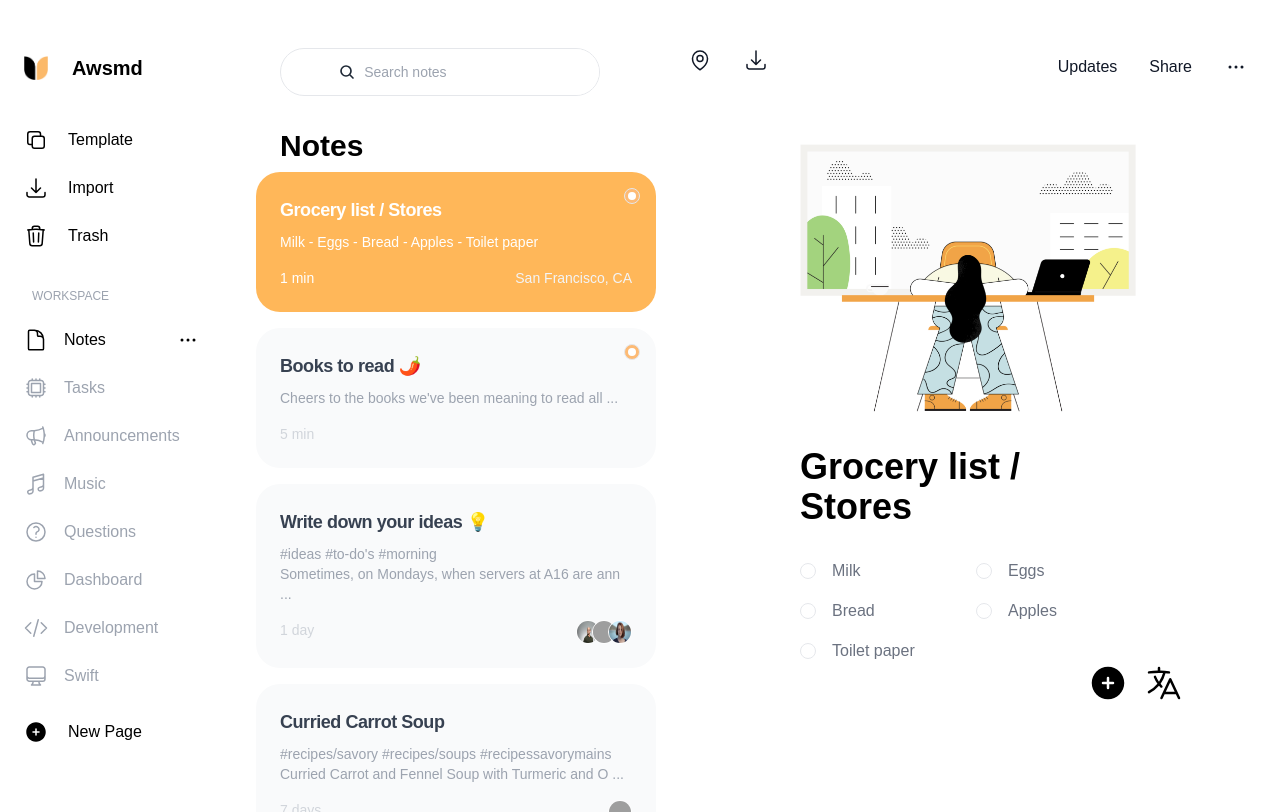
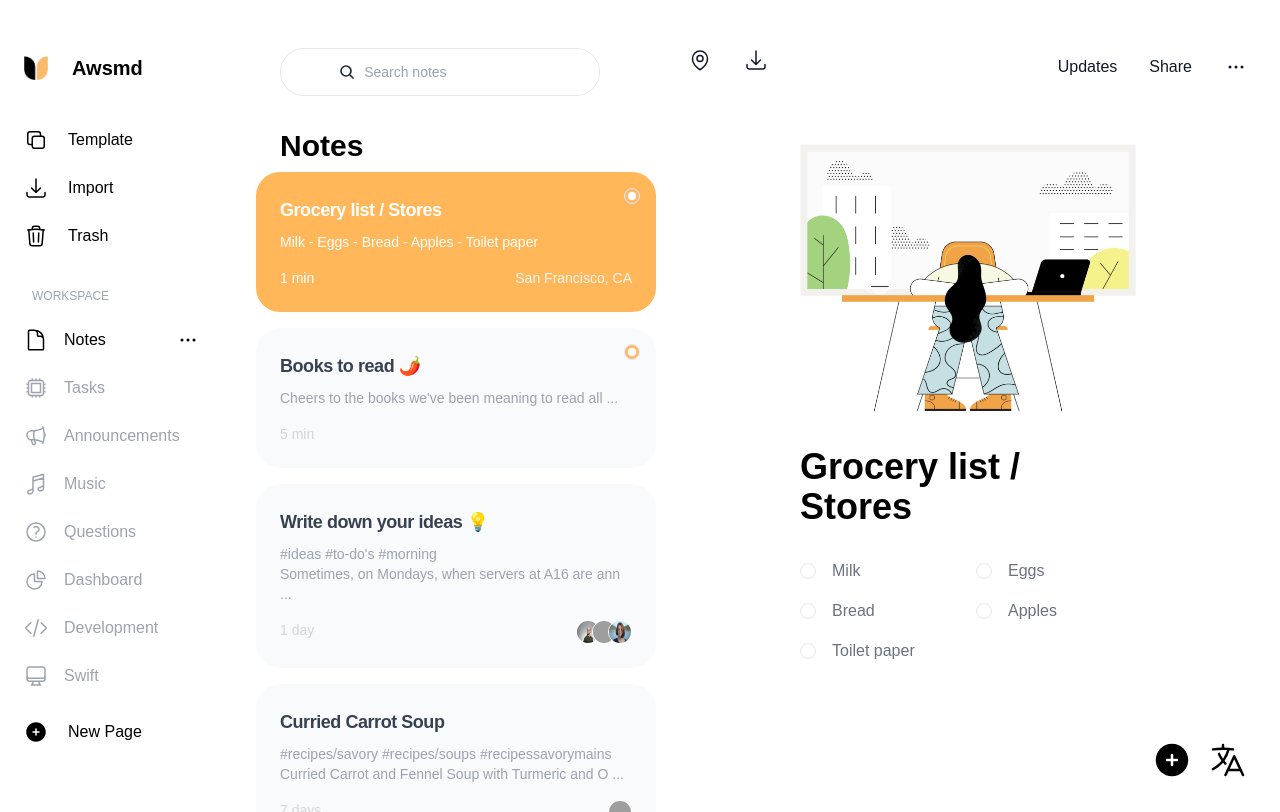
Before and after one commit to HRemonen/wudpecker, a React (Vite) app: page /notes/1 in a window 1280 px wide. Both pictures are taken after a click on the button 456 px from the left and 242 px from the top of the page. Built offline with nearby package versions, Linux system fonts and the light colour scheme; grey boxes are pictures that could not be loaded.

Commit message:
style: Note controller position changes

```diff
--- a/src/components/notesws/Note.tsx
+++ b/src/components/notesws/Note.tsx
@@ -23,10 +23,10 @@ const Note = () => {
   if (!selectedNote) return null
 
   return (
-    <div className='w-[30%] xl:w-[60%] flex-grow'>
+    <div className='relative w-[30%] xl:w-[60%] flex-grow'>
       <NoteNavbar note={selectedNote} />
       <div
-        className={`mx-4 max-h-[80vh] mt-4 overflow-y-scroll scrollbar-hide ${
+        className={`mx-4 max-h-[70vh] mt-4 overflow-y-scroll scrollbar-hide ${
           selectedNote.illustration ? 'mt-2 md:mt-24 xl:mt-12' : 'mt-24'
         } mx-12 xl:mx-36`}
       >
@@ -46,9 +46,8 @@ const Note = () => {
         <p className='font-normal text-gray-300 mt-8'>{selectedNote.content}</p>
 
         <NoteChecklist note={selectedNote} />
-
-        <NoteControllers />
       </div>
+      <NoteControllers />
     </div>
   )
 }
--- a/src/components/notesws/NoteControllers.tsx
+++ b/src/components/notesws/NoteControllers.tsx
@@ -1,5 +1,5 @@
 const NoteControllers = () => (
-  <div className='fixed flex space-x-4 right-24'>
+  <div className='absolute flex space-x-4 bottom-8 right-8'>
     <button type='button'>
       <svg
         xmlns='http://www.w3.org/2000/svg'
```
